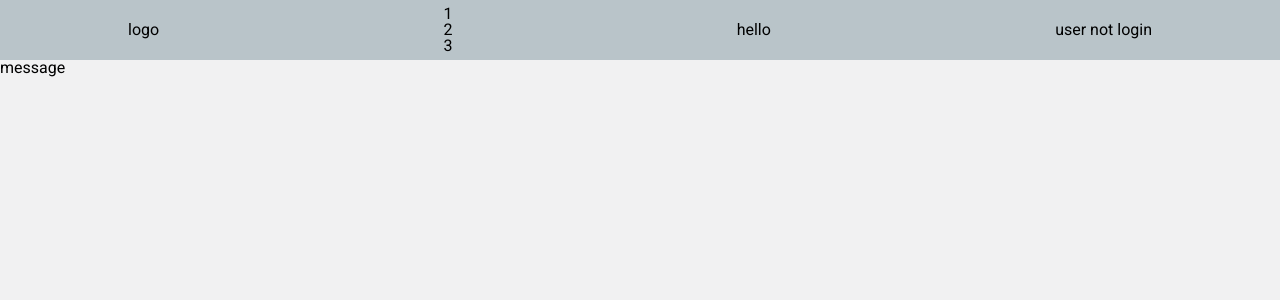
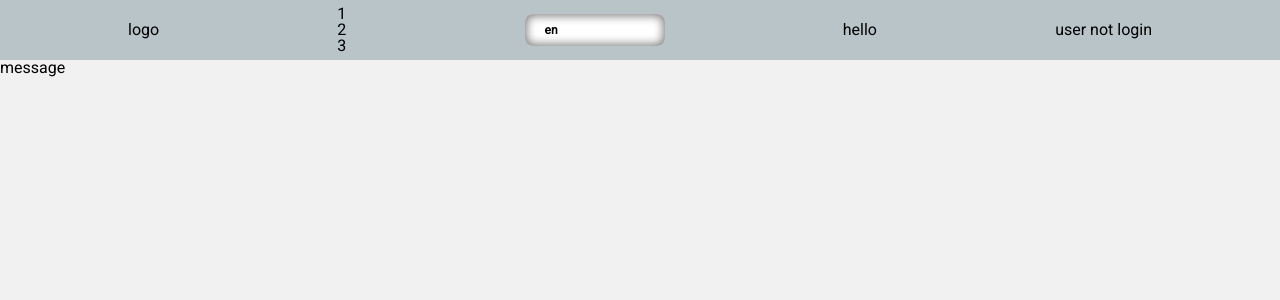
Before and after one commit to grage03/prello, a React (Create React App) app: page / in a window 1280 px wide. Shown: the top 300 px of the page. Built offline with nearby package versions, Linux system fonts and the light colour scheme.

Commit message:
start(app): multilanguage

```diff
--- a/package.json
+++ b/package.json
@@ -13,10 +13,13 @@
     "@types/react-dom": "^17.0.11",
     "axios": "^0.25.0",
     "classnames": "^2.3.1",
+    "i18next": "^21.6.11",
+    "i18next-browser-languagedetector": "^6.1.3",
     "mobx": "^6.3.13",
     "mobx-react": "^7.2.1",
     "react": "^17.0.2",
     "react-dom": "^17.0.2",
+    "react-i18next": "^11.15.4",
     "react-router-dom": "^6.2.1",
     "react-scripts": "5.0.0",
     "typescript": "^4.5.5",
--- a/src/App.tsx
+++ b/src/App.tsx
@@ -1,5 +1,6 @@
 import React, { Suspense } from 'react'
 import { BrowserRouter, Route, Routes } from 'react-router-dom'
+import './core/modules/locale/config'
 
 import { NotFound, Header } from './core/components'
 
--- a/src/core/components/Header/index.tsx
+++ b/src/core/components/Header/index.tsx
@@ -1,17 +1,27 @@
 import React from 'react'
+import { useTranslation } from 'react-i18next'
 import { observer } from 'mobx-react'
 import './styles/style.sass'
 
 import { UiHint } from '../ui-components/Hint'
 import { userStore } from '../../../domain/user/store'
+import { UiSelect } from '../ui-components'
 
 export const Header = observer(() => {
   const { profile } = userStore
+  const { t, i18n } = useTranslation([ 'translation' ])
+
+  const changeLocale = async (key: 'en' | 'ru') => {
+    if (i18n.language === key) return
+
+    const currentLocale = key === 'ru' ? 'ru' : 'en'
+    await i18n.changeLanguage(currentLocale)
+  }
 
   return (
     <header className="header">
       <div className="header__logo">
-        <h1>logo</h1>
+        <h1>{ t('translation:header') }</h1>
       </div>
       <div className="header__navigation">
         <nav>
@@ -22,10 +32,14 @@ export const Header = observer(() => {
           </ul>
         </nav>
       </div>
+      <UiSelect
+        selectItems={[ 'en', 'ru' ]}
+        onClickItem={changeLocale}
+      />
       <UiHint description="test">
-        <h2 key="trigger">hello</h2>
+        <div key="trigger">hello</div>
         <div>
-          <h1>ну привет</h1>
+          ну привет
         </div>
       </UiHint>
       {
--- /dev/null
+++ b/src/core/modules/locale/config.ts
@@ -0,0 +1,34 @@
+import i18n from 'i18next'
+import LanguageDetector from 'i18next-browser-languagedetector'
+import { initReactI18next } from 'react-i18next'
+import translationEn from './en/translations.json'
+import translationRu from './ru/translations.json'
+
+export const resources = {
+  en: {
+    translation: translationEn,
+  },
+  ru: {
+    translation: translationRu,
+  },
+} as const
+
+i18n
+  .use(LanguageDetector)
+  .use(initReactI18next)
+  .init({
+    lng: 'en',
+    resources,
+    debug: true,
+
+    ns: [ 'translation' ],
+    defaultNS: 'translation',
+
+    keySeparator: false,
+
+    interpolation: {
+      escapeValue: false,
+    },
+  })
+
+export default i18n
--- /dev/null
+++ b/src/core/modules/locale/en/translations.json
@@ -0,0 +1,3 @@
+{
+  "header": "logo"
+}
--- /dev/null
+++ b/src/core/modules/locale/ru/translations.json
@@ -0,0 +1,3 @@
+{
+  "header": "лого"
+}
```
Also changed, not shown: .eslintrc.json, 1 other file (tests, documents, lock files or other folders).
